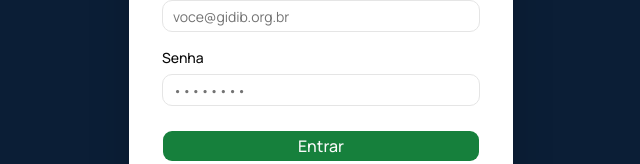
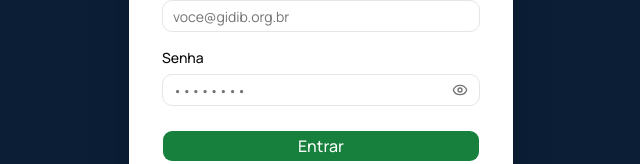
Before and after one commit to gidibjob/gidib-frontend, a Next.js app: page /admin/login in a window 1280 px wide. Shown: the part 386-550 px from the top of the page, without its empty margins (319-959 px from the left). Built offline with nearby package versions, Linux system fonts and the light colour scheme.

Commit message:
Add show/hide password toggle on admin login
Co-Authored-By: Claude Sonnet 5.5 <noreply@anthropic.com>

```diff
--- a/src/app/admin/login/page.tsx
+++ b/src/app/admin/login/page.tsx
@@ -3,6 +3,7 @@
 import Image from "next/image";
 import { useRouter } from "next/navigation";
 import { useState } from "react";
+import { Eye, EyeOff } from "lucide-react";
 import { Button } from "@/components/ui/button";
 import { Input } from "@/components/ui/input";
 import { createClient } from "@/lib/supabase/client";
@@ -14,6 +15,7 @@ export default function AdminLoginPage() {
   const [notice, setNotice] = useState<string | null>(null);
   const [email, setEmail] = useState("");
   const [password, setPassword] = useState("");
+  const [showPassword, setShowPassword] = useState(false);
 
   async function resetPassword() {
     setError(null);
@@ -92,16 +94,31 @@ export default function AdminLoginPage() {
             >
               Senha
             </label>
+            <div className="relative">
               <Input
                 id="password"
-              type="password"
+                type={showPassword ? "text" : "password"}
                 required
                 value={password}
                 onChange={(e) => setPassword(e.target.value)}
                 autoComplete="current-password"
                 placeholder="••••••••"
-              className="focus-visible:border-gidib-green"
+                className="pr-10 focus-visible:border-gidib-green"
               />
+              <button
+                type="button"
+                onClick={() => setShowPassword((v) => !v)}
+                aria-label={showPassword ? "Ocultar senha" : "Mostrar senha"}
+                aria-pressed={showPassword}
+                className="absolute right-1 top-1/2 flex size-8 -translate-y-1/2 items-center justify-center rounded-md text-muted-foreground hover:text-foreground"
+              >
+                {showPassword ? (
+                  <EyeOff className="size-4" />
+                ) : (
+                  <Eye className="size-4" />
+                )}
+              </button>
+            </div>
           </div>
 
           {error && (
```
Lines whose indentation alone changed are shown as unchanged.
